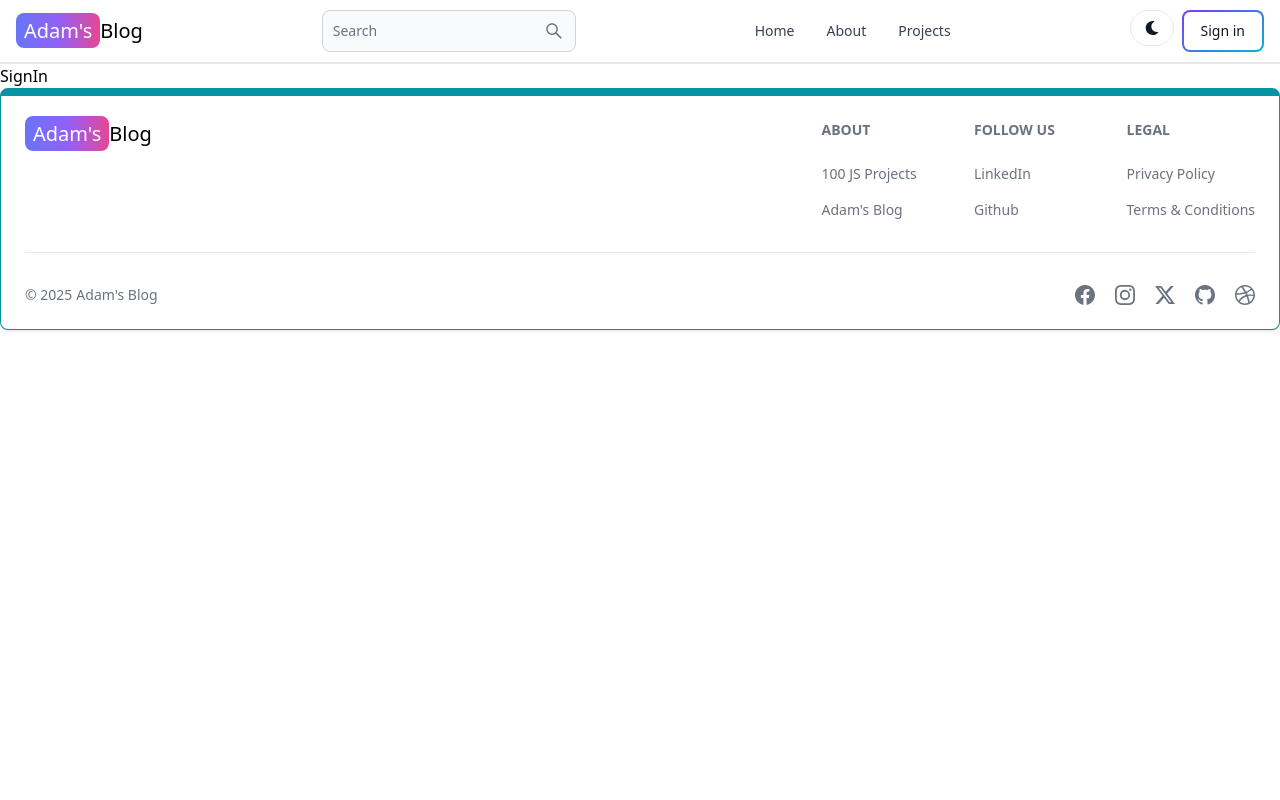
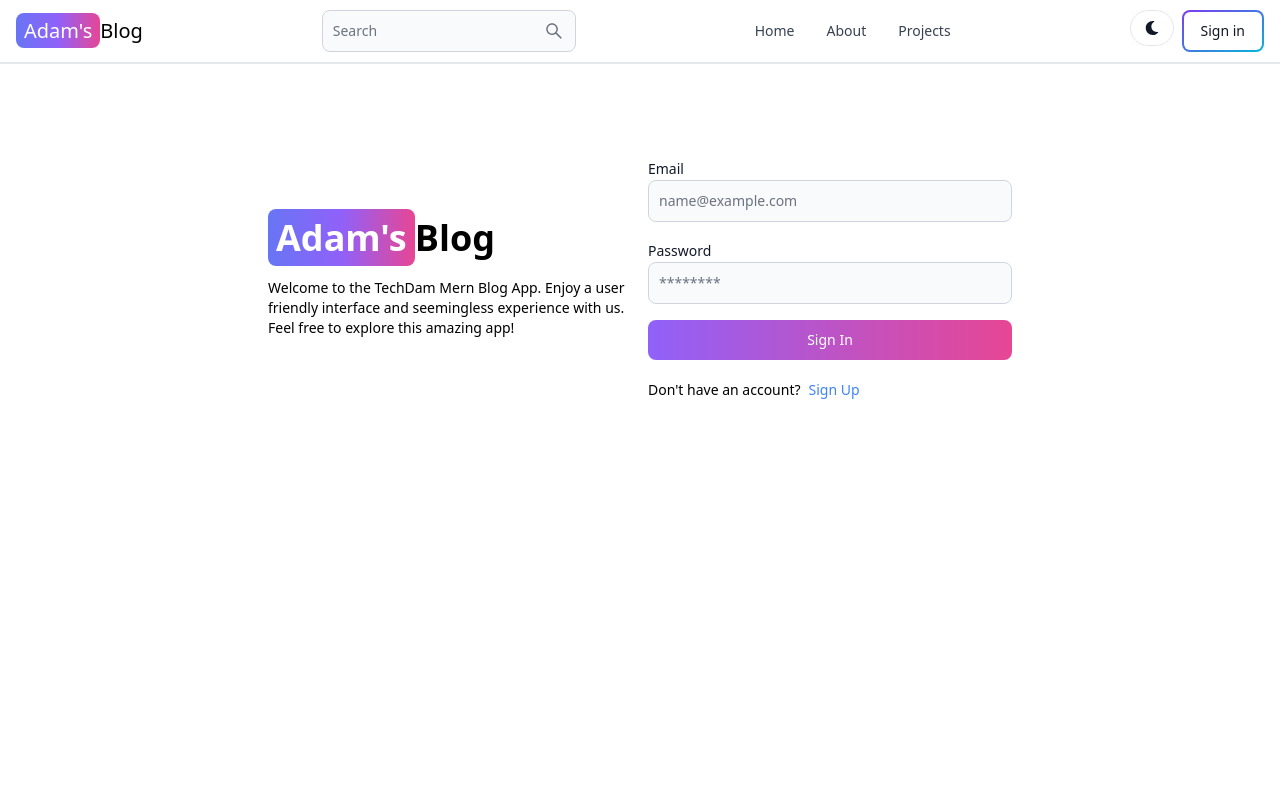
Before and after one commit to amuhammed005/blog-app-mern, a React (Vite) app in the folder client/: page /sign-in in a window 1280 px wide. Shown: the top 800 px of the page. Built offline with nearby package versions, Linux system fonts and the light colour scheme.

Commit message:
complete sign in page functionality

```diff
--- a/client/src/pages/SignIn.jsx
+++ b/client/src/pages/SignIn.jsx
@@ -1,3 +1,113 @@
+import { Alert, Button, Label, Spinner, TextInput } from "flowbite-react";
+import { useState } from "react";
+import { Link, useNavigate } from "react-router-dom";
+
 export default function SignIn() {
-  return <div>SignIn</div>;
+  const [formData, setFormData] = useState({});
+  const [errorMessage, setErrorMessage] = useState(null);
+  const [loading, setLoading] = useState(false);
+
+  const navigate = useNavigate();
+  const handleChange = (e) => {
+    setFormData({ ...formData, [e.target.id]: e.target.value.trim() });
+  };
+  // console.log(formData);
+  const handleSubmit = async (e) => {
+    e.preventDefault();
+    if (!formData.email || !formData.password) {
+      return setErrorMessage("All fields are required.");
+    }
+
+    try {
+      setLoading(true);
+      setErrorMessage(null);
+      const res = await fetch("/api/auth/signin", {
+        method: "POST",
+        headers: { "Content-Type": "application/json" },
+        body: JSON.stringify(formData),
+      });
+      const data = await res.json();
+      // console.log("Data: ", data);
+      if (data.success === false) {
+        setLoading(false);
+        return setErrorMessage(data.message);
+      }
+      setLoading(false);
+      if (res.ok) {
+        navigate("/");
+      }
+    } catch (error) {
+      console.error(error.message);
+      setLoading(false);
+    }
+  };
+
+  return (
+    <div className="min-h-screen mt-20">
+      <div className="flex flex-col p-3 max-w-3xl mx-auto md:flex-row md:items-center gap-4">
+        {/* left */}
+        <div className="flex-1">
+          <Link to="/" className="text-4xl font-bold dark:text-white">
+            <span className="px-2 py-1 bg-gradient-to-r from-indigo-500 via-purple-500 to-pink-500 rounded-lg text-white ">
+              Adam&apos;s
+            </span>
+            Blog
+          </Link>
+          <p className="text-sm mt-5">
+            Welcome to the TechDam Mern Blog App. Enjoy a user friendly
+            interface and seemingless experience with us. Feel free to explore
+            this amazing app!
+          </p>
+        </div>
+        {/* right */}
+        <div className="flex-1">
+          <form className="flex flex-col gap-4" onSubmit={handleSubmit}>
+            <div>
+              <Label value="Email" />
+              <TextInput
+                type="email"
+                placeholder="name@example.com"
+                id="email"
+                onChange={handleChange}
+              />
+            </div>
+            <div>
+              <Label value="Password" />
+              <TextInput
+                type="password"
+                placeholder="********"
+                id="password"
+                onChange={handleChange}
+              />
+            </div>
+            <Button
+              gradientDuoTone="purpleToPink"
+              type="submit"
+              disabled={loading}
+            >
+              {loading ? (
+                <>
+                  <Spinner size="sm" />
+                  <span className="pl-3">Loading...</span>
+                </>
+              ) : (
+                "Sign In"
+              )}
+            </Button>
+          </form>
+          <div className="flex gap-2 text-sm mt-5">
+            <span>Don&apos;t have an account?</span>
+            <Link to="/sign-up" className="text-blue-500">
+              Sign Up
+            </Link>
+          </div>
+          {errorMessage && (
+            <Alert className="mt-5" color="failure">
+              {errorMessage}
+            </Alert>
+          )}
+        </div>
+      </div>
+    </div>
+  );
 }
```
